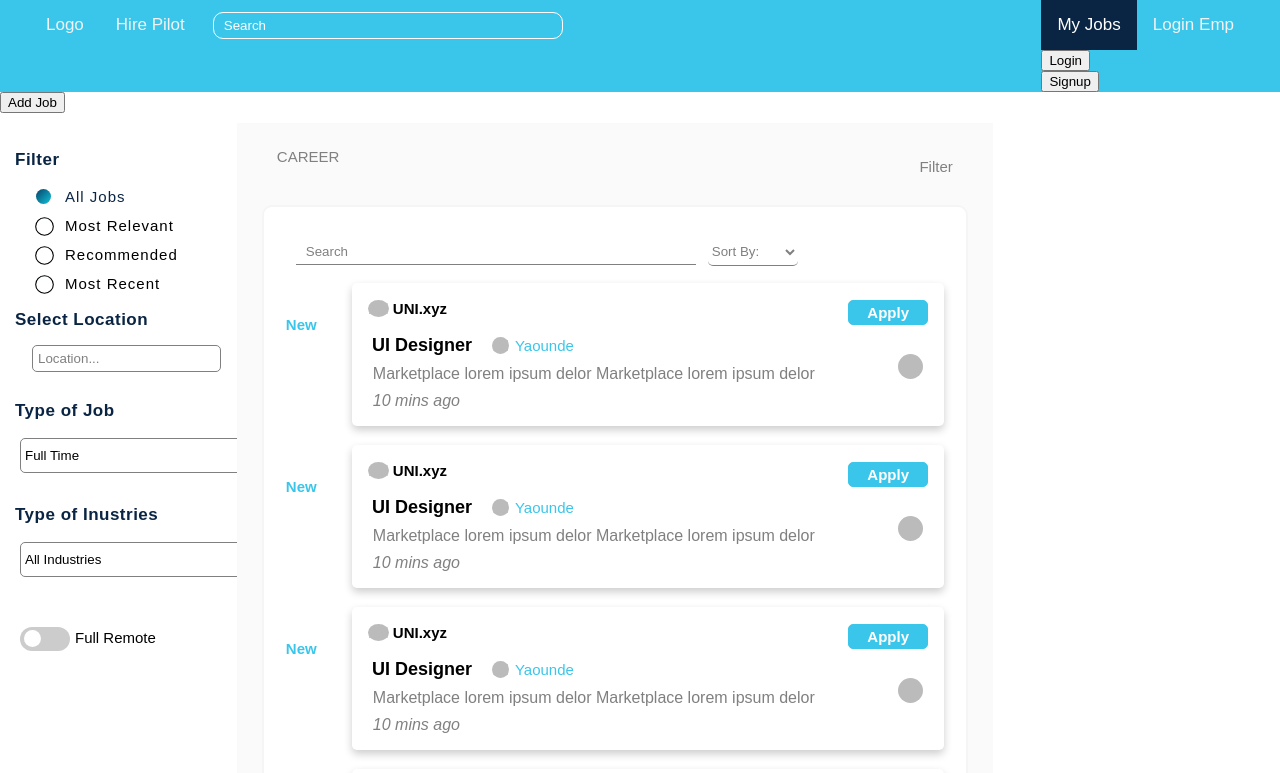
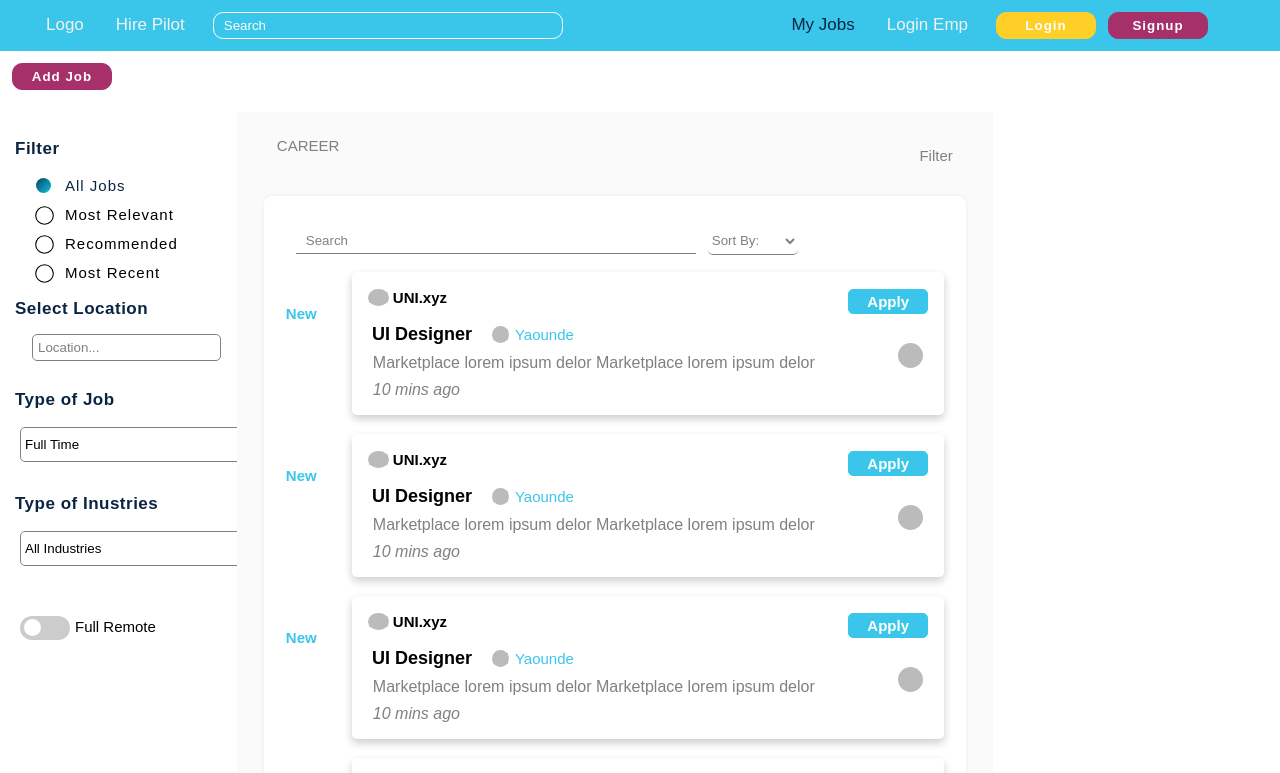
Before and after one commit to Lukong123/hire-pilot, a React (Create React App) app in the folder hire-pilot-frontend/: page /dashboardemployer in a window 1280 px wide. Shown: the top 773 px of the page. Built offline with nearby package versions, Linux system fonts and the light colour scheme.

Commit message:
navbar 85%

```diff
--- a/hire-pilot-frontend/src/Header/Header.css
+++ b/hire-pilot-frontend/src/Header/Header.css
@@ -14,16 +14,14 @@
   }
 
   .topnav a:hover {
-	background-color: #ddd;
-	color: black;
+	text-decoration: underline;
   }
 
   .topnav a.active {
-	background-color: #0A2543;
-	color: white;
+	color: #0A2543;
   }
 
-  .topnav-right {
+  .topnav-right, .topnav-right div {
 	float: right;
 	padding-right: 30px;
   }
@@ -48,22 +46,41 @@
 	padding-left: 5px;
   }
 
-  .searchone{
-	width: 400px;
+.openModalBtn{
+	width: 100px;
+	background-color: #A6316A;
+	border: 1px solid #A6316A;
+	border-radius: 10px;
 	padding: 5px;
 	margin: 0.9em;
-	border: 1px solid gray;
-	border-top: none;
-	border-right: none;
-	border-left: none;
-	outline: none;
-  }
+	color: white;
+	font-weight: bold;
+	letter-spacing: 1px;
 
-  .searchone:focus{
+}
+
+.openLoginBtn{
+	width: 100px;
+	background-color: #FECF26;
+	border: 1px solid #FECF26;
+	border-radius: 10px;
+	padding: 5px;
+	margin: 0.9em;
+	color: white;
+	font-weight: bold;
+	letter-spacing: 1px;
+	margin-right: -30px;
+
+}
+
+.openLoginBtn:hover{
+	background-color: #C2F9FF;
+	border: #C2F9FF;
 	color: #0A2543;
-  }
+}
 
-  .searchone::placeholder{
-	color: gray;
-	padding-left: 5px;
-  }
+.openModalBtn:hover{
+	background-color: #C2F9FF;
+	border: #C2F9FF;
+	color: #0A2543;
+}
--- a/hire-pilot-frontend/src/Header/Header.js
+++ b/hire-pilot-frontend/src/Header/Header.js
@@ -20,22 +20,18 @@ function Header() {
 
     <a class='active' href="/">My Jobs</a>
     <a href="/dashboardemployer">Login Emp</a>
+    <div><button className="openModalBtn" onClick={() => {
+      setOpenModal(true);
+    }}> Signup</button>
+    {openModal && <SignupChoice closeModal={setOpenModal}/>}
+    </div>
     <div><button className="openLoginBtn" onClick={() => {
       setOpenLogin(true);
     }}> Login</button>
     {openLogin && <Login closeLogin={setOpenLogin}/>}
     </div>
 
-
-    <div><button className="openModalBtn" onClick={() => {
-      setOpenModal(true);
-    }}> Signup</button>
-    {openModal && <SignupChoice closeModal={setOpenModal}/>}
-    </div>
-    {/* <a href="#about" onClick={"document.getElementById('id01').style.display='block'"}>SignUp</a> */}
-
   </div>
-  {/* <SignupChoice /> */}
 
 
 </div>
```
